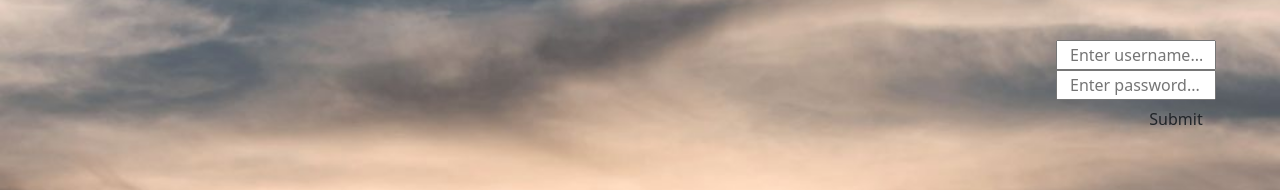
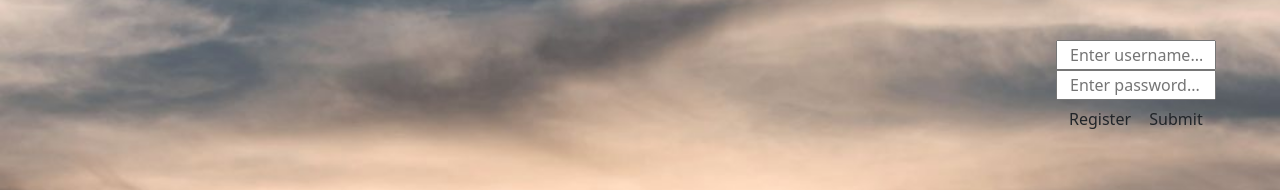
Before and after one commit to SherwinKhoo/travel-go-where, a React (Create React App) app in the folder frontend/: page / in a window 1280 px wide. Shown: the top 190 px of the page. Built offline with nearby package versions, Linux system fonts and the light colour scheme; a web font is replaced by a local one.

Commit message:
Updated LoginPage.js

```diff
--- a/frontend/src/components/login/LoginPage.js
+++ b/frontend/src/components/login/LoginPage.js
@@ -24,6 +24,11 @@ const LoginPage = (props) => {
     event.preventDefault();
     loginUser();
     // setLogin(true); // terrible way to determine login status, use as last resort
+  };
+
+  const handleRegisterClick = (event) => {
+    event.preventDefault();
+    // registerUser();
   };
 
   const handleUserChange = (event) => {
@@ -58,9 +63,15 @@ const LoginPage = (props) => {
           />
         </div>
         <div className="row">
-          <div className="col-md-6"></div>
           <button
-            type="submit"
+            type="button"
+            className="col-md-6 btn btnRegister"
+            onClick={handleRegisterClick}
+          >
+            Register
+          </button>
+          <button
+            type="button"
             className="col-md-6 btn btnLogin"
             onClick={handleLoginClick}
           >
```
